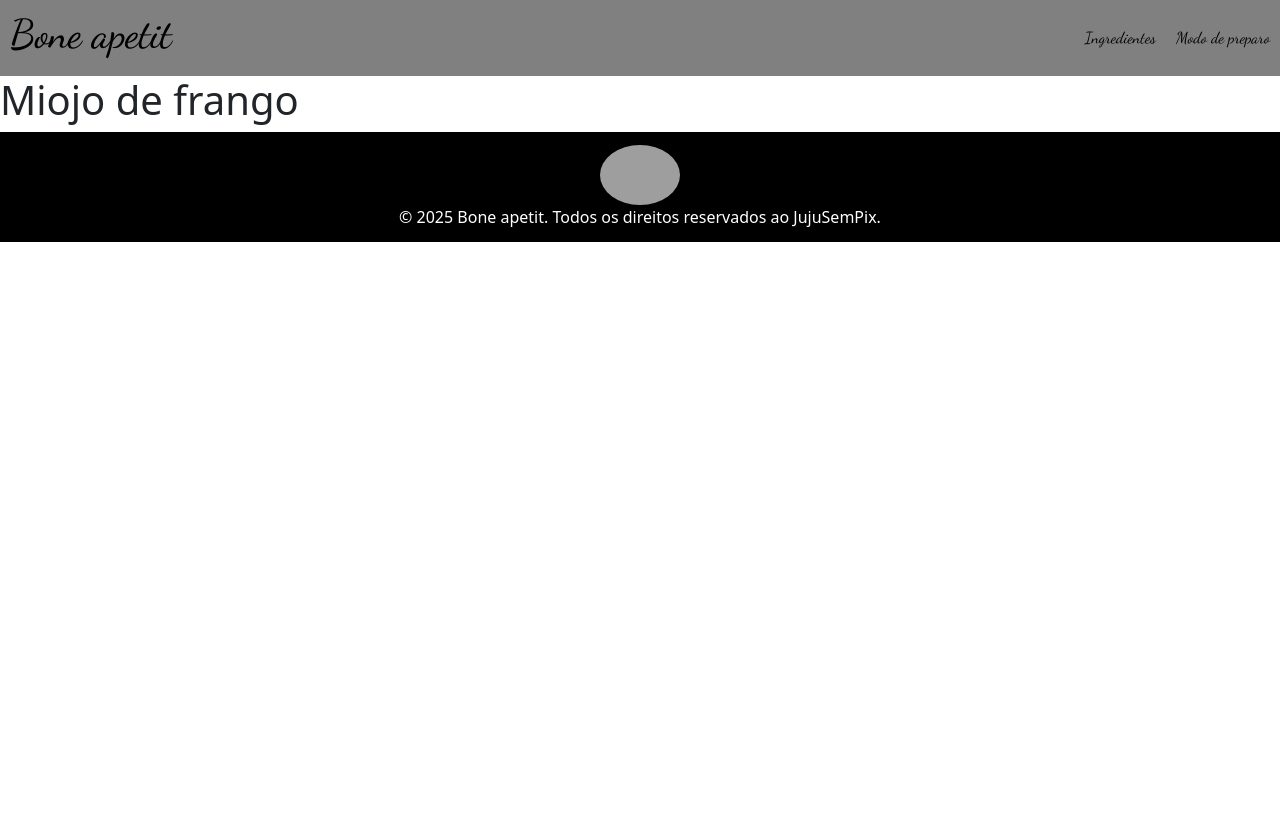
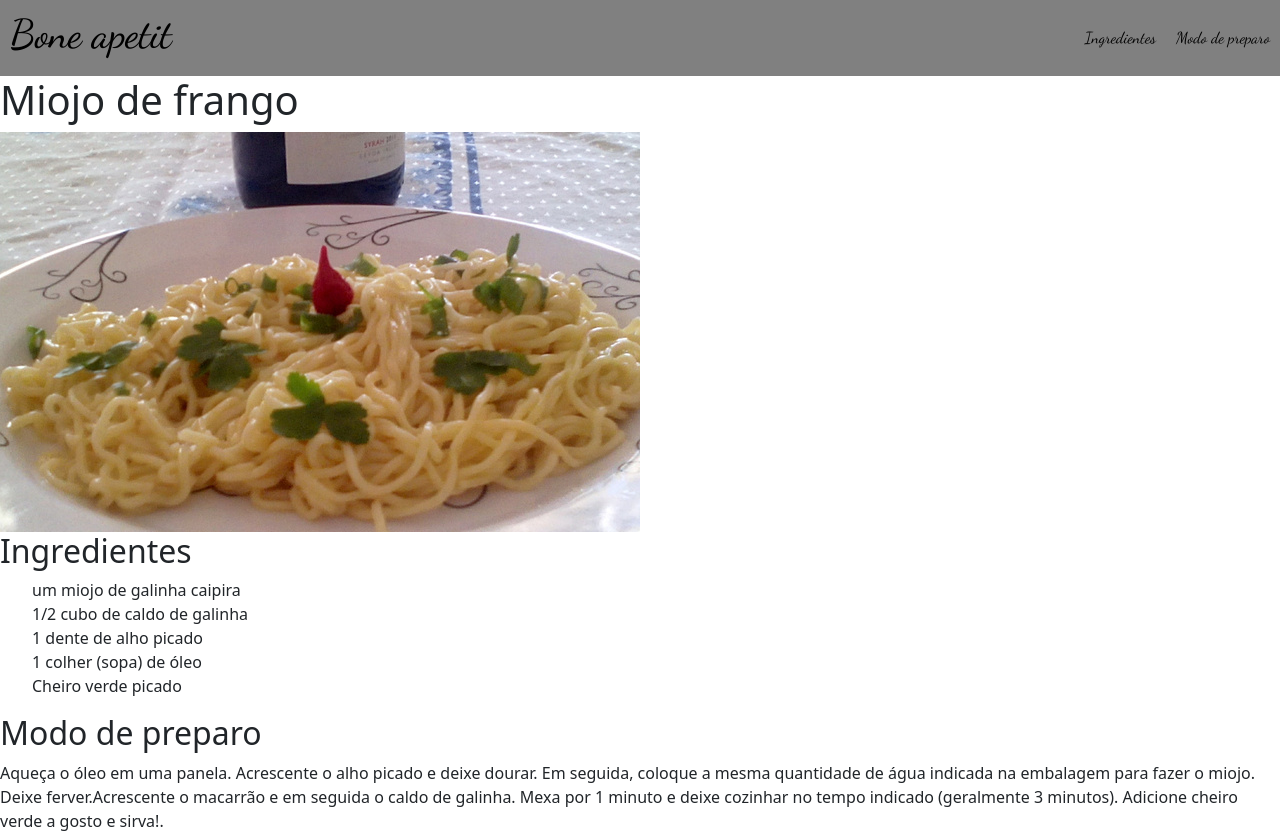
Before and after one commit to Jujusempix/Bone-Apetit-Recriation, a plain HTML site: page pages/receitaMiojoFrango.html in a window 1280 px wide. Shown: the top 836 px of the page. Before the commit the page ends 800 px from the top, so only its background shows below. Drawn offline with nearby package versions, Linux system fonts and the light colour scheme; grey boxes are pictures that could not be loaded.

Commit message:
V0.5 - adição de cada receita e imagens dos pratos

```diff
--- a/pages/receitaMiojoFrango.html
+++ b/pages/receitaMiojoFrango.html
@@ -26,9 +26,22 @@
   </header>
 
   <h1>Miojo de frango</h1>
+  <img src="../img/miojoFrango.jpg" alt="Miojo de frango">
 
-  <section id="Ingredientes"></section>
-  <section id="Modo de preparo"></section>
+  <section id="Ingredientes" class="centralizar">
+    <h2>Ingredientes</h2>
+    <ul>
+      <li>um miojo de galinha caipira</li>
+      <li>1/2 cubo de caldo de galinha</li>
+      <li>1 dente de alho picado</li>
+      <li>1 colher (sopa) de óleo</li>
+      <li>Cheiro verde picado</li>
+    </ul>
+  </section>
+  <section id="Modo de preparo">
+    <h2>Modo de preparo</h2>
+    <p>Aqueça o óleo em uma panela. Acrescente o alho picado e deixe dourar. Em seguida, coloque a mesma quantidade de água indicada na embalagem para fazer o miojo. Deixe ferver.Acrescente o macarrão e em seguida o caldo de galinha. Mexa por 1 minuto e deixe cozinhar no tempo indicado (geralmente 3 minutos). Adicione cheiro verde a gosto e sirva!.</p>
+  </section>
 
   <footer>
     <a href="https://github.com/Jujusempix" >
```
Also changed, not shown: index.html (+3 -3 lines), pages/receitaMiojoCalabresa.html (+17 -2 lines), pages/receitaMiojoJacquin.html (+13 -2 lines), img/miojoCalabresa.jpg (added), img/miojoFrango.jpg (added), img/miojoJacquin.png (added).
